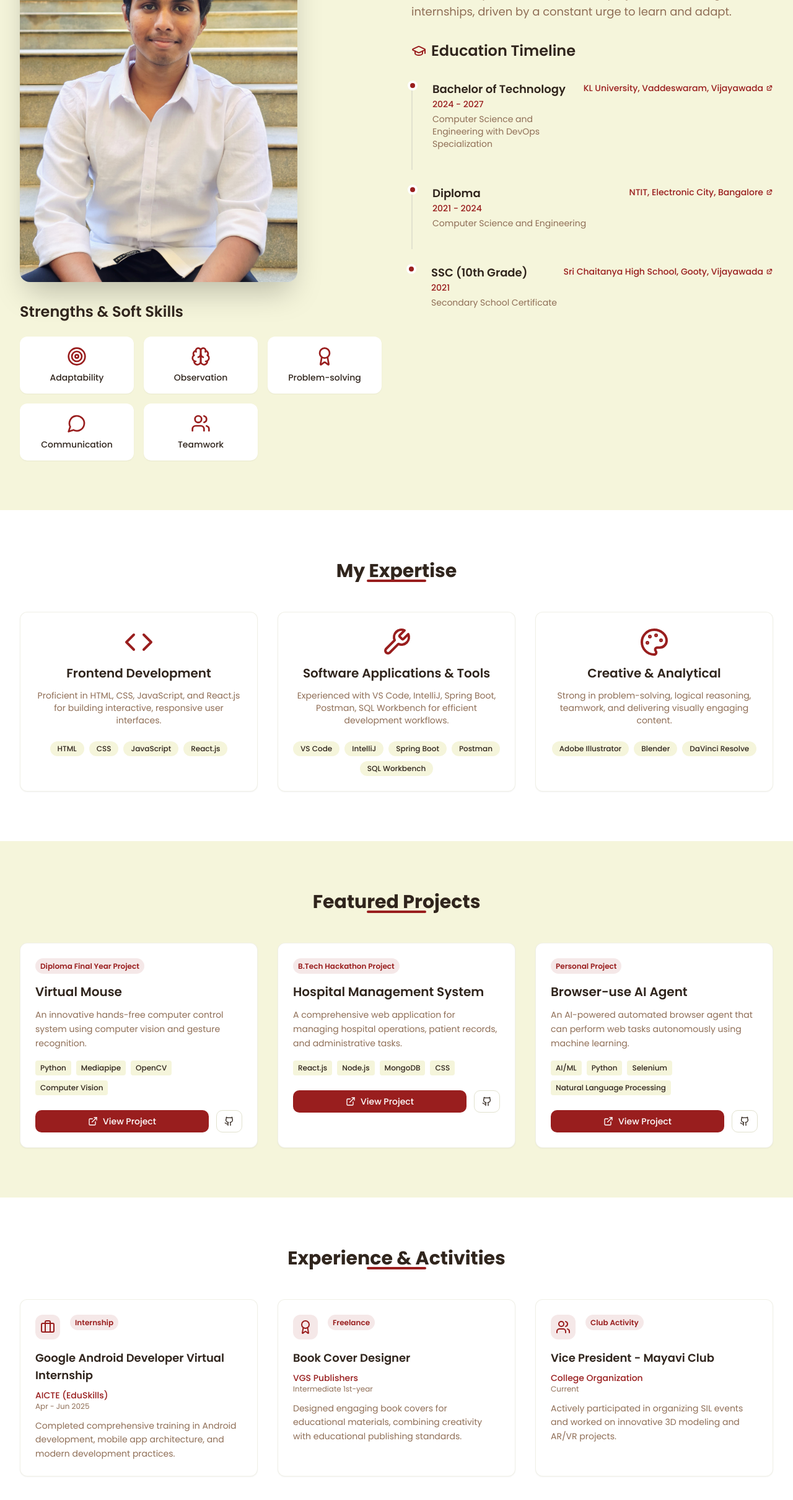
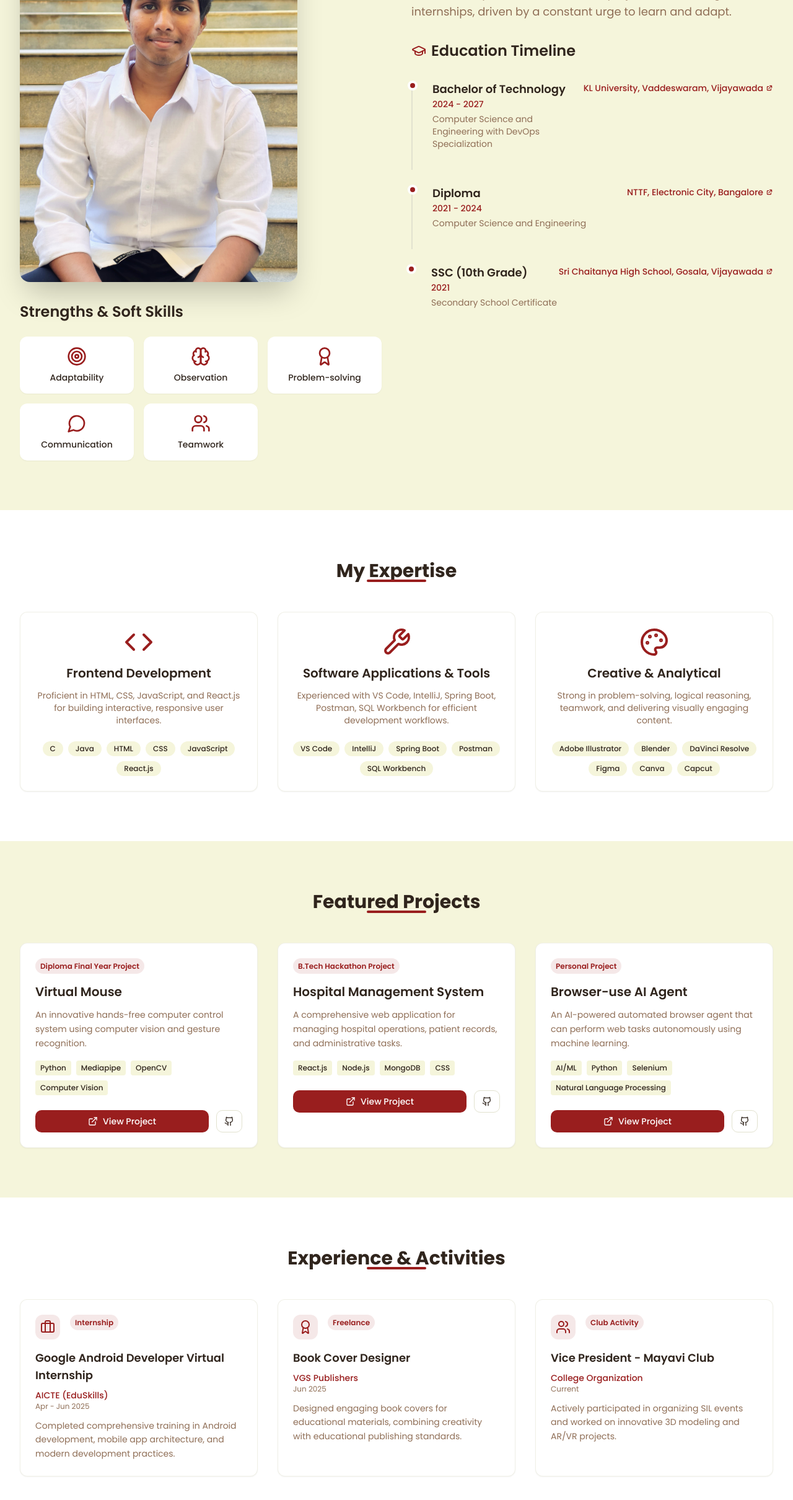
Before and after one commit to SaiEswar002/eswar-visions-explore, a React (Vite) app: page / in a window 1280 px wide. Shown: the part 1106-3526 px from the top of the page at 62% size. Built offline with nearby package versions, Linux system fonts and the light colour scheme.

Commit message:
`Updated education and experience information, and added new skills`

```diff
--- a/src/components/About.tsx
+++ b/src/components/About.tsx
@@ -14,14 +14,14 @@ const About = () => {
       degree: "Diploma",
       period: "2021 - 2024",
       field: "Computer Science and Engineering",
-      institution: "NTIT, Electronic City, Bangalore",
+      institution: "NTTF, Electronic City, Bangalore",
       link: "#"
     },
     {
       degree: "SSC (10th Grade)",
       period: "2021",
       field: "Secondary School Certificate",
-      institution: "Sri Chaitanya High School, Gooty, Vijayawada",
+      institution: "Sri Chaitanya High School, Gosala, Vijayawada",
       link: "#"
     }
   ];
--- a/src/components/Experience.tsx
+++ b/src/components/Experience.tsx
@@ -14,7 +14,7 @@ const Experience = () => {
       type: "Freelance",
       title: "Book Cover Designer",
       organization: "VGS Publishers",
-      period: "Intermediate 1st-year",
+      period: "Jun 2025",
       description: "Designed engaging book covers for educational materials, combining creativity with educational publishing standards.",
       icon: Award
     },
--- a/src/components/Skills.tsx
+++ b/src/components/Skills.tsx
@@ -6,7 +6,7 @@ const Skills = () => {
       title: "Frontend Development",
       icon: Code,
       description: "Proficient in HTML, CSS, JavaScript, and React.js for building interactive, responsive user interfaces.",
-      skills: ["HTML", "CSS", "JavaScript", "React.js"]
+      skills: ["C","Java","HTML", "CSS", "JavaScript", "React.js"]
     },
     {
       title: "Software Applications & Tools",
@@ -18,7 +18,7 @@ const Skills = () => {
       title: "Creative & Analytical",
       icon: Palette,
       description: "Strong in problem-solving, logical reasoning, teamwork, and delivering visually engaging content.",
-      skills: ["Adobe Illustrator", "Blender", "DaVinci Resolve"]
+      skills: ["Adobe Illustrator", "Blender", "DaVinci Resolve"," Figma", "Canva","Capcut"]
     }
   ];
 
```
